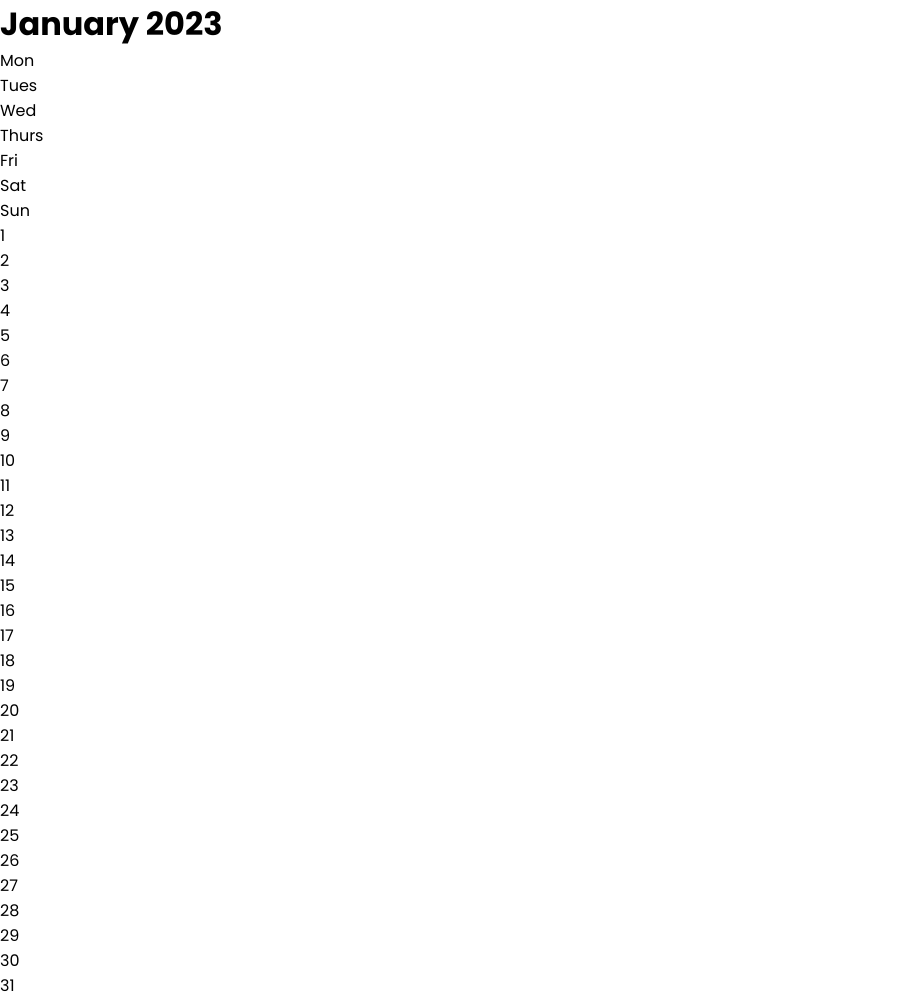
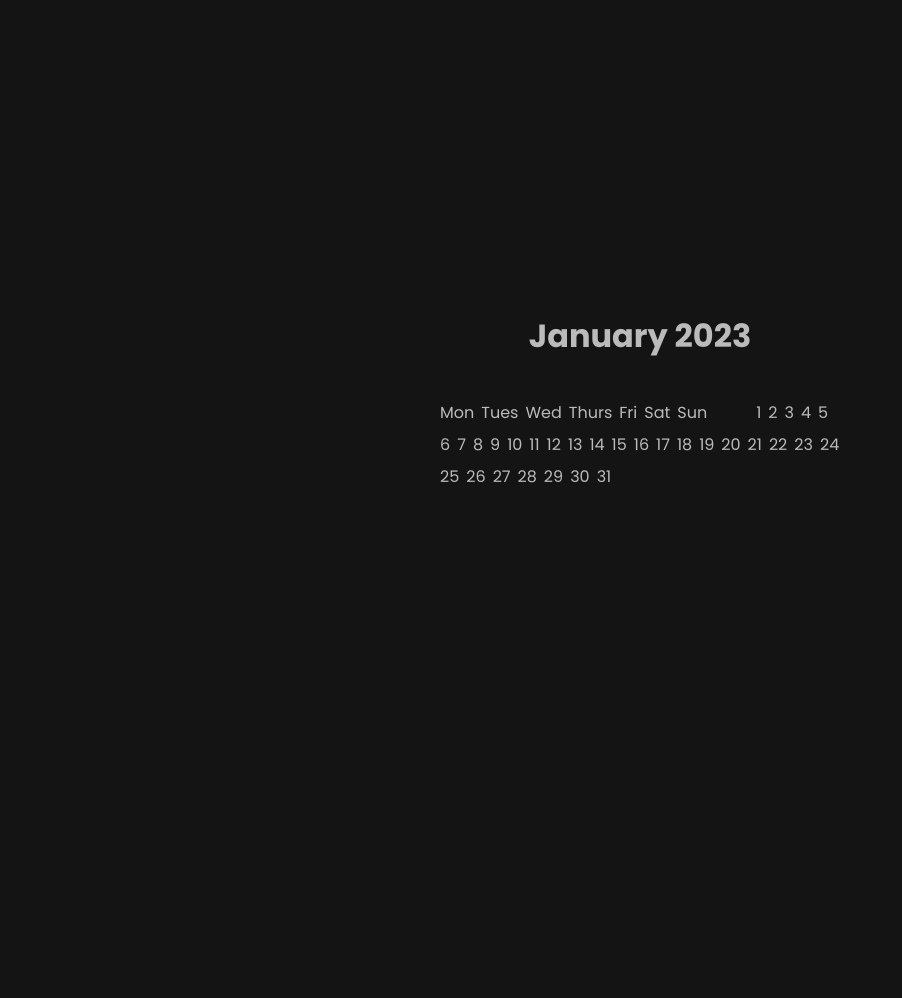
Before and after one commit to Bawelna0225/small-projects, a PHP site: page / in a window 1280 px wide. Shown: the whole page, without its empty margins (0-902 px from the left). After the commit the page ends 483 px from the top, so only its background shows below. Run offline with PHP 8.4, Linux system fonts and the light colour scheme.

Commit message:
colors body h1 and dates-container styling

```diff
--- a/calendar/css/style.css
+++ b/calendar/css/style.css
@@ -4,4 +4,45 @@
   padding: 0;
   box-sizing: border-box;
   font-family: "Poppins", sans-serif;
+}
+
+:root {
+  --bg-color: rgb(20, 20, 20);
+  --card-color: rgb(23, 23, 23);
+  --card-border-color: rgba(255, 255, 255, 0.1);
+  --light-color: rgba(255, 255, 255, 0.06);
+  --hover-border-color: rgba(255, 255, 255, 0.4);
+  --text-color: #bbb;
+  --current-day-text: #fff;
+}
+
+body {
+  align-items: center;
+  background-color: var(--bg-color);
+  display: flex;
+  flex-direction: column;
+  height: 100vh;
+  width: 100%;
+  justify-content: center;
+  margin: 0px;
+  overflow: hidden;
+  padding: 0px;
+  color: var(--text-color);
+}
+
+h1 {
+  margin-bottom: 40px;
+}
+
+.dates-container {
+  width: 100%;
+  max-width: 400px;
+  margin: 0 auto;
+  display: flex;
+  flex-wrap: wrap;
+  gap: 7px;
+  align-items: center;
+}
+.dates-container:hover > .card::after {
+  opacity: 1;
 }/*# sourceMappingURL=style.css.map */
--- a/calendar/css/style.scss
+++ b/calendar/css/style.scss
@@ -5,3 +5,41 @@
 	box-sizing: border-box;
 	font-family: 'Poppins', sans-serif;
 }
+:root {
+	--bg-color: rgb(20, 20, 20);
+	--card-color: rgb(23, 23, 23);
+	--card-border-color: rgba(255, 255, 255, 0.1);
+	--light-color: rgba(255, 255, 255, 0.06);
+	--hover-border-color: rgba(255, 255, 255, 0.4);
+	--text-color: #bbb;
+	--current-day-text: #fff;
+}
+
+body {
+	align-items: center;
+	background-color: var(--bg-color);
+	display: flex;
+	flex-direction: column;
+	height: 100vh;
+    width: 100%;
+	justify-content: center;
+	margin: 0px;
+	overflow: hidden;
+	padding: 0px;
+	color: var(--text-color);
+}
+h1 {
+	margin-bottom: 40px;
+}
+.dates-container {
+	width: 100%;
+	max-width: 400px;
+	margin: 0 auto;
+	display: flex;
+	flex-wrap: wrap;
+	gap: 7px;
+	align-items: center;
+	&:hover > .card::after {
+		opacity: 1;
+	}
+}
--- a/calendar/index.html
+++ b/calendar/index.html
@@ -10,138 +10,138 @@
 	</head>
 	<body>
         <h1>January 2023</h1>
-		<div class="cards-container">
-			<div class="card day-of-week">
-				<div class="card__content">Mon</div>
+		<div class="dates-container">
+			<div class="date day-of-week">
+				<div class="date__content">Mon</div>
 			</div>
-			<div class="card day-of-week">
-				<div class="card__content">Tues</div>
+			<div class="date day-of-week">
+				<div class="date__content">Tues</div>
 			</div>
-			<div class="card day-of-week">
-				<div class="card__content">Wed</div>
+			<div class="date day-of-week">
+				<div class="date__content">Wed</div>
 			</div>
-			<div class="card day-of-week">
-				<div class="card__content">Thurs</div>
+			<div class="date day-of-week">
+				<div class="date__content">Thurs</div>
 			</div>
-			<div class="card day-of-week">
-				<div class="card__content">Fri</div>
+			<div class="date day-of-week">
+				<div class="date__content">Fri</div>
 			</div>
-			<div class="card day-of-week">
-				<div class="card__content">Sat</div>
+			<div class="date day-of-week">
+				<div class="date__content">Sat</div>
 			</div>
-			<div class="card day-of-week">
-				<div class="card__content">Sun</div>
+			<div class="date day-of-week">
+				<div class="date__content">Sun</div>
 			</div>
-            <div class="card">
-				<div class="card__content"></div>
+            <div class="date">
+				<div class="date__content"></div>
 			</div>
-            <div class="card">
-				<div class="card__content"></div>
+            <div class="date">
+				<div class="date__content"></div>
 			</div>
-            <div class="card">
-				<div class="card__content"></div>
+            <div class="date">
+				<div class="date__content"></div>
 			</div>
-            <div class="card">
-				<div class="card__content"></div>
+            <div class="date">
+				<div class="date__content"></div>
 			</div>
-            <div class="card">
-				<div class="card__content"></div>
+            <div class="date">
+				<div class="date__content"></div>
 			</div>
-            <div class="card">
-				<div class="card__content"></div>
+            <div class="date">
+				<div class="date__content"></div>
 			</div>
-			<div class="card">
-				<div class="card__content">1</div>
+			<div class="date">
+				<div class="date__content">1</div>
 			</div>
-			<div class="card">
-				<div class="card__content">2</div>
+			<div class="date">
+				<div class="date__content">2</div>
 			</div>
-			<div class="card">
-				<div class="card__content">3</div>
+			<div class="date">
+				<div class="date__content">3</div>
 			</div>
-			<div class="card">
-				<div class="card__content">4</div>
+			<div class="date">
+				<div class="date__content">4</div>
 			</div>
-			<div class="card active">
-				<div class="card__content">5</div>
+			<div class="date active">
+				<div class="date__content">5</div>
 			</div>
-			<div class="card">
-				<div class="card__content">6</div>
+			<div class="date">
+				<div class="date__content">6</div>
 			</div>
-			<div class="card">
-				<div class="card__content">7</div>
+			<div class="date">
+				<div class="date__content">7</div>
 			</div>
-			<div class="card">
-				<div class="card__content">8</div>
+			<div class="date">
+				<div class="date__content">8</div>
 			</div>
-			<div class="card">
-				<div class="card__content">9</div>
+			<div class="date">
+				<div class="date__content">9</div>
 			</div>
-			<div class="card">
-				<div class="card__content">10</div>
+			<div class="date">
+				<div class="date__content">10</div>
 			</div>
-			<div class="card">
-				<div class="card__content">11</div>
+			<div class="date">
+				<div class="date__content">11</div>
 			</div>
-			<div class="card">
-				<div class="card__content">12</div>
+			<div class="date">
+				<div class="date__content">12</div>
 			</div>
-			<div class="card">
-				<div class="card__content">13</div>
+			<div class="date">
+				<div class="date__content">13</div>
 			</div>
-			<div class="card">
-				<div class="card__content">14</div>
+			<div class="date">
+				<div class="date__content">14</div>
 			</div>
-			<div class="card">
-				<div class="card__content">15</div>
+			<div class="date">
+				<div class="date__content">15</div>
 			</div>
-			<div class="card">
-				<div class="card__content">16</div>
+			<div class="date">
+				<div class="date__content">16</div>
 			</div>
-			<div class="card">
-				<div class="card__content">17</div>
+			<div class="date">
+				<div class="date__content">17</div>
 			</div>
-			<div class="card">
-				<div class="card__content">18</div>
+			<div class="date">
+				<div class="date__content">18</div>
 			</div>
-			<div class="card">
-				<div class="card__content">19</div>
+			<div class="date">
+				<div class="date__content">19</div>
 			</div>
-			<div class="card">
-				<div class="card__content">20</div>
+			<div class="date">
+				<div class="date__content">20</div>
 			</div>
-			<div class="card">
-				<div class="card__content">21</div>
+			<div class="date">
+				<div class="date__content">21</div>
 			</div>
-			<div class="card">
-				<div class="card__content">22</div>
+			<div class="date">
+				<div class="date__content">22</div>
 			</div>
-			<div class="card">
-				<div class="card__content">23</div>
+			<div class="date">
+				<div class="date__content">23</div>
 			</div>
-			<div class="card">
-				<div class="card__content">24</div>
+			<div class="date">
+				<div class="date__content">24</div>
 			</div>
-			<div class="card">
-				<div class="card__content">25</div>
+			<div class="date">
+				<div class="date__content">25</div>
 			</div>
-			<div class="card">
-				<div class="card__content">26</div>
+			<div class="date">
+				<div class="date__content">26</div>
 			</div>
-			<div class="card">
-				<div class="card__content">27</div>
+			<div class="date">
+				<div class="date__content">27</div>
 			</div>
-			<div class="card">
-				<div class="card__content">28</div>
+			<div class="date">
+				<div class="date__content">28</div>
 			</div>
-			<div class="card">
-				<div class="card__content">29</div>
+			<div class="date">
+				<div class="date__content">29</div>
 			</div>
-			<div class="card">
-				<div class="card__content">30</div>
+			<div class="date">
+				<div class="date__content">30</div>
 			</div>
-            <div class="card">
-				<div class="card__content">31</div>
+            <div class="date">
+				<div class="date__content">31</div>
 			</div>
 		</div>
 	</body>
```
Also changed, not shown: 1 other file.
